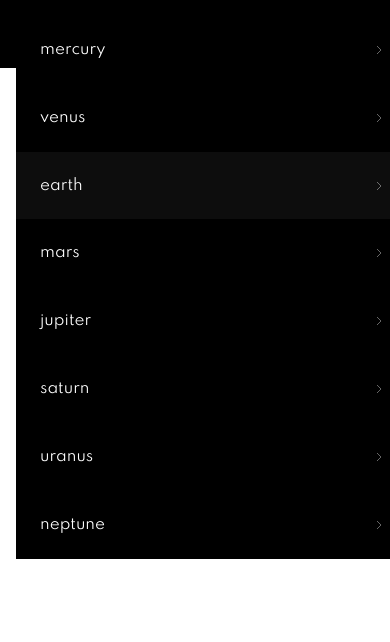
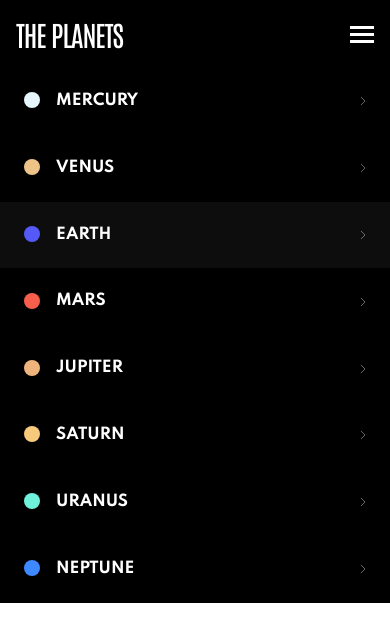
Before and after one commit to anet-eny/planets-fact-site, a React (Vite) app: page / in a window 390 px wide. Both pictures are taken after a click on the button "Open menu". Shown: the top 642 px of the page. Built offline with nearby package versions, Linux system fonts and the light colour scheme.

Commit message:
feat: update layout and styles of Menu and implement HEADER_PADDING constant

```diff
--- a/src/components/Header.jsx
+++ b/src/components/Header.jsx
@@ -2,6 +2,8 @@ import { useEffect, useState } from "react";
 import iconMenu from "../assets/icon-hamburger.svg";
 import { useMediaQuery } from "../hooks/useMediaQuery";
 import Menu from "./Menu";
+
+const HEADER_PADDING = "1rem";
 
 export default function Header({ planets, selectedPlanet, onPlanetChange }) {
   const [isMenuOpen, setIsMenuOpen] = useState(false);
@@ -15,7 +17,13 @@ export default function Header({ planets, selectedPlanet, onPlanetChange }) {
   console.log(isMenuOpen);
 
   return (
-    <header className="flex justify-between sm:flex-col sm:items-center sm:gap-8 bg-black text-white p-4">
+    <header
+      className="relative flex justify-between sm:flex-col sm:items-center sm:gap-8 bg-black text-white"
+      style={{
+        "--header-padding": HEADER_PADDING,
+        padding: HEADER_PADDING,
+      }}
+    >
       <h1 className="text-preset-4 uppercase">the planets</h1>
 
       <button
--- a/src/components/Menu.jsx
+++ b/src/components/Menu.jsx
@@ -26,7 +26,12 @@ export default function Menu({
   if (!isOpen) return null;
 
   return (
-    <nav className="absolute w-full bg-black z-50">
+    <nav
+      className="absolute top-full w-screen bg-black z-50"
+      style={{
+        marginLeft: "calc(var(--header-padding) * -1)",
+      }}
+    >
       <ul className="flex flex-col">
         {planets.map((planetKey) => (
           <li key={planetKey}>
@@ -36,12 +41,14 @@ export default function Menu({
                 selectedPlanet === planetKey ? "bg-white/5" : ""
               }`}
             >
-              <div>
-                <span
-                  className="w-5 h-5 rounded-full"
+              <div className="flex gap-4 items-center">
+                <div
+                  className="w-4 h-4 rounded-full -translate-y-px"
                   style={{ backgroundColor: planetColors[planetKey] }}
-                ></span>
-                <span className="text-preset-7 text-white">{planetKey}</span>
+                ></div>
+                <span className="text-preset-7 text-white uppercase font-bold">
+                  {planetKey}
+                </span>
               </div>
               <img src={iconChevron} alt="" />
             </button>
```
